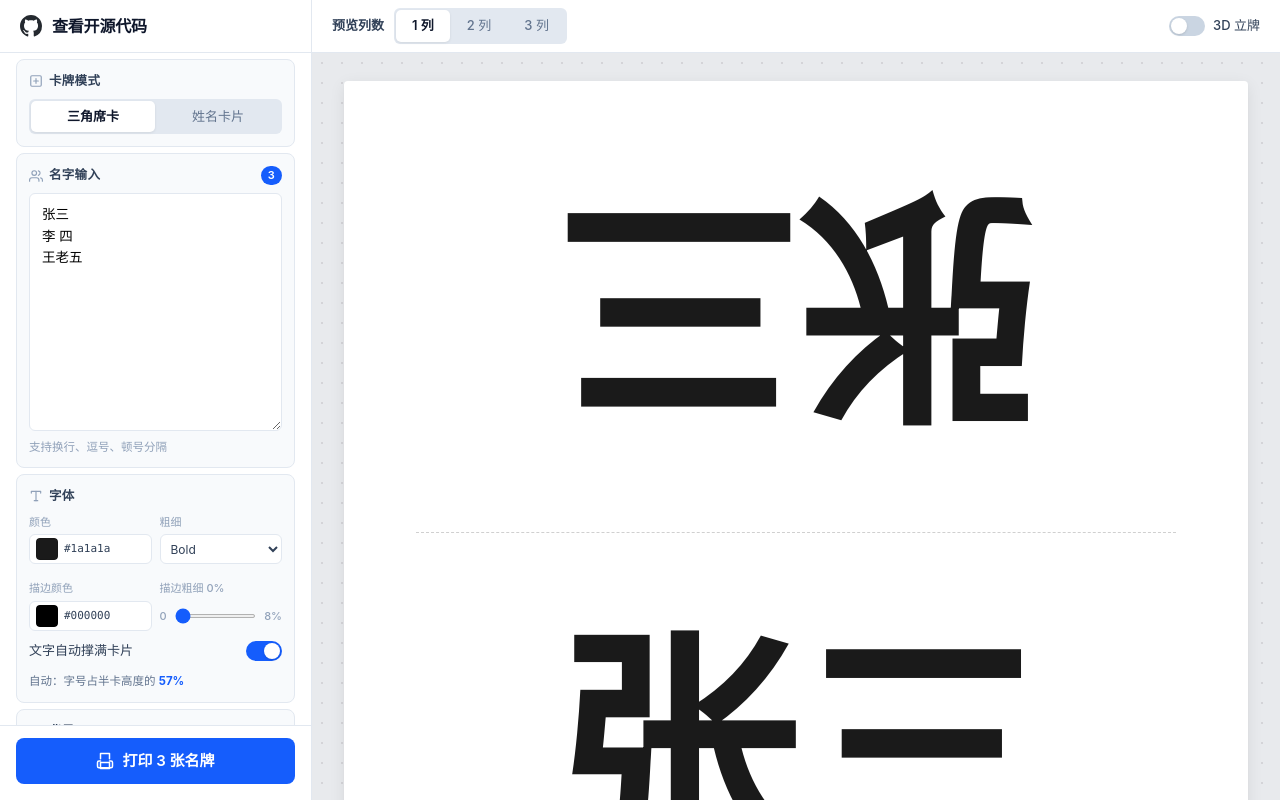
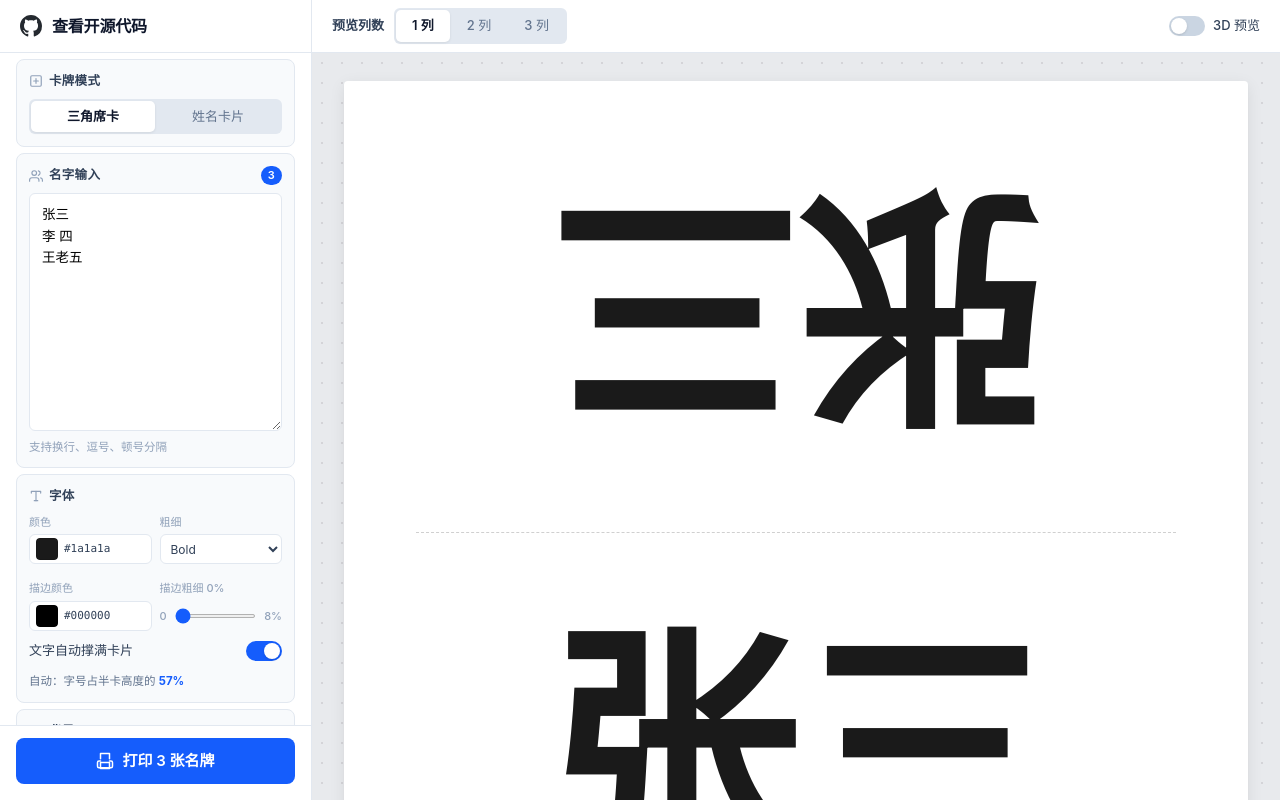
Before and after one commit to cxh1205/name-card-generator, a Vue app: page / in a window 1280 px wide. Built offline with nearby package versions, Linux system fonts and the light colour scheme.

Commit message:
优化屏幕预览和打印样式，预计算比例因子以减少浮点误差

```diff
--- a/src/App.vue
+++ b/src/App.vue
@@ -97,6 +97,9 @@ const cardStyle = computed<CardStyleMap>(() => ({
     : showBase.value ? `${(cardSize.value * 1.5).toFixed(1)}mm` : `${cardSize.value}mm`,
   '--print-fs': printFontSize.value,
   '--print-sw': printStrokeWidth.value,
+  // 屏幕预览：预计算比例因子，CSS 中仅需一次乘法，避免浏览器逐级 calc 浮点损失
+  '--font-scale': (cardMode.value === 'flat' ? 50 : showBase.value ? 75 : 50) * fontPctEffective.value / 100,
+  '--stroke-scale': (cardMode.value === 'flat' ? 50 : showBase.value ? 75 : 50) * strokePct.value / 100,
 }))
 
 const halfStyle = computed<StyleMap>(() => {
@@ -482,7 +485,7 @@ function onSlideLeave(el: Element, done: () => void): void {
         <div class="flex-1"></div>
         <span class="inline-flex items-center gap-2 cursor-pointer select-none text-[13px] font-medium text-slate-700 whitespace-nowrap" @click="show3D = !show3D">
           <ToggleSwitch v-model="show3D" />
-          <span>3D 立牌</span>
+          <span>3D 预览</span>
         </span>
       </div>
 
@@ -743,17 +746,17 @@ input, textarea {
   box-shadow: 0 0 0 3px rgba(59,130,246,0.12);
 }
 
-/* 容器查询 */
+/* 屏幕预览：纯百分比字号，比例因子由 JS 预计算，CSS 仅一次乘法，杜绝浮点误差 */
 .half {
-  container-type: size;
+  container-type: inline-size;
 }
 .half-base {
   container-type: unset;
 }
 .name {
-  font-size: calc(1cqh * var(--font-pct, 70));
+  font-size: calc(1cqw * var(--font-scale, 35));
   -webkit-text-stroke-color: var(--stroke-color, transparent);
-  -webkit-text-stroke-width: calc(1cqh * var(--stroke-pct, 0));
+  -webkit-text-stroke-width: calc(1cqw * var(--stroke-scale, 0));
   paint-order: stroke fill;
 }
 
```
Also changed, not shown: 1 other file (tests, documents, lock files or other folders).
